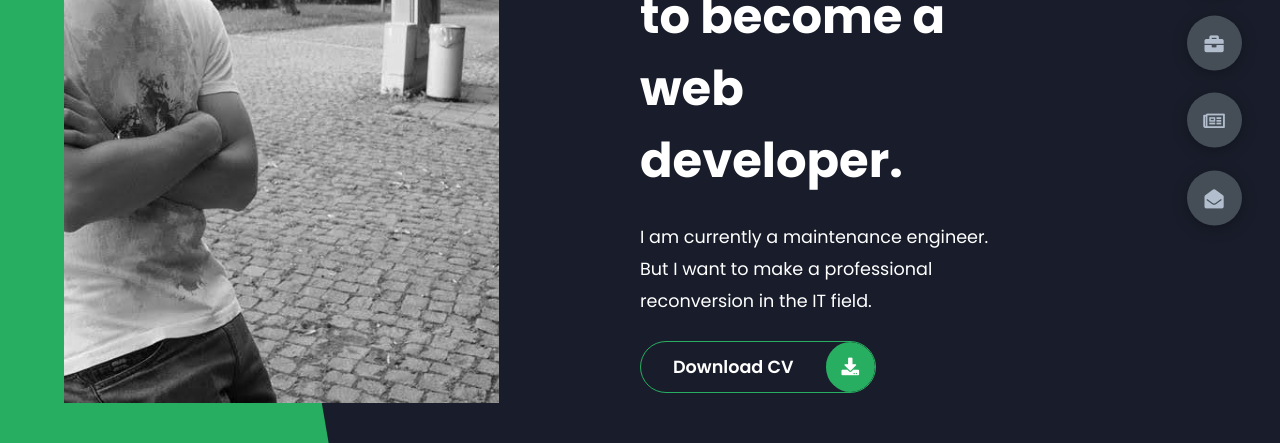
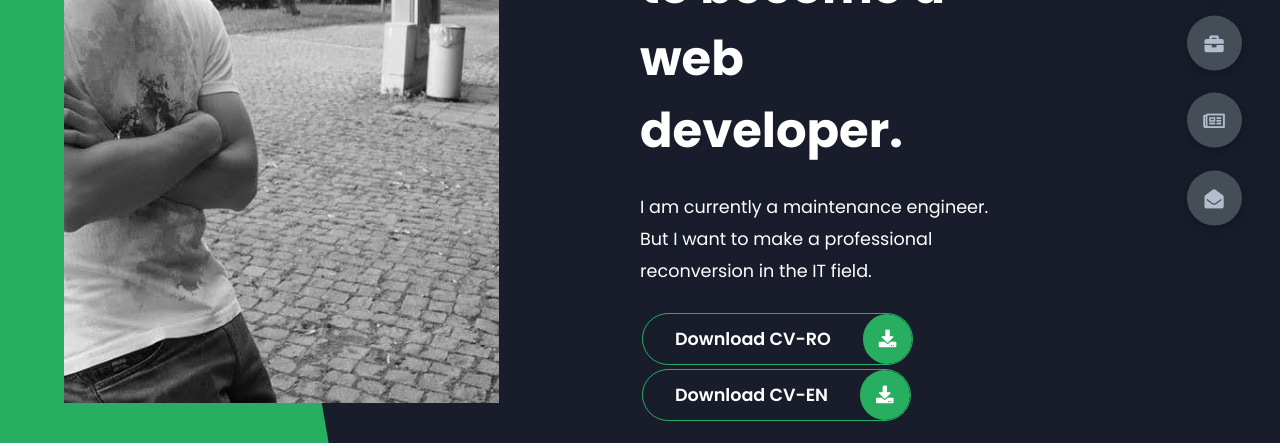
Before and after one commit to DragomirAndreiGabriel/websiteportofolio, a plain HTML site: page index.html in a window 1280 px wide. Shown: the part 357-800 px from the top of the page. Drawn offline with Linux system fonts and the light colour scheme.

Commit message:
feat: add cv

```diff
--- a/index.html
+++ b/index.html
@@ -30,8 +30,14 @@
                     I am currently a maintenance engineer. But I want to make a professional reconversion in the IT field.
                 </p>
                 <div class="btn-con">
-                    <a href="img\CV_Dragomir_Andrei-Gabriel_ro.pdf" target="_blank" class="main-btn">
-                        <span class="btn-text">Download CV</span>
+                    <a href="img\CV-RO.pdf" target="_blank" class="main-btn">
+                        <span class="btn-text">Download CV-RO</span>
+                        <span class="btn-icon"><i class="fas fa-download"></i></span>
+                    </a>
+                </div>
+                <div class="btn-con">
+                    <a href="img\CV-EN.pdf" target="_blank" class="main-btn">
+                        <span class="btn-text">Download CV-EN</span>
                         <span class="btn-icon"><i class="fas fa-download"></i></span>
                     </a>
                 </div>
@@ -50,8 +56,8 @@
                         On 01.November.2022 I started a front-end developer course and I want a professional reconversion in the IT field. I can see this is the future and I want to be in step with the trends of the job market. <br /> <br /> I am 28 years old and I like walks of any kind, every day I go for a walk for at least an hour. I like to do fitness and play video games.
                     </p>
                     <div class="btn-con">
-                        <a href="img\CV_Dragomir_Andrei-Gabriel_ro.pdf" target="_blank" class="main-btn">
-                            <span class="btn-text">Download CV</span>
+                        <a href="img\CV-EN.pdf" target="_blank" class="main-btn">
+                            <span class="btn-text">Download CV-EN</span>
                             <span class="btn-icon"><i class="fas fa-download"></i></span>
                         </a>
                     </div>
--- a/styles/styles.css
+++ b/styles/styles.css
@@ -620,6 +620,7 @@ section {
 
 /*Independed components*/
 .btn-con {
+  padding: 2px;
   display: flex;
   align-self: flex-start;
 }
```
Also changed, not shown: 3 other files.
